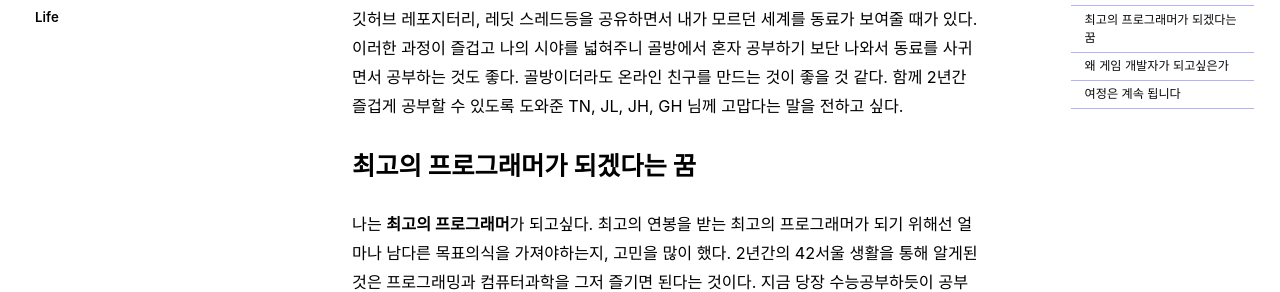
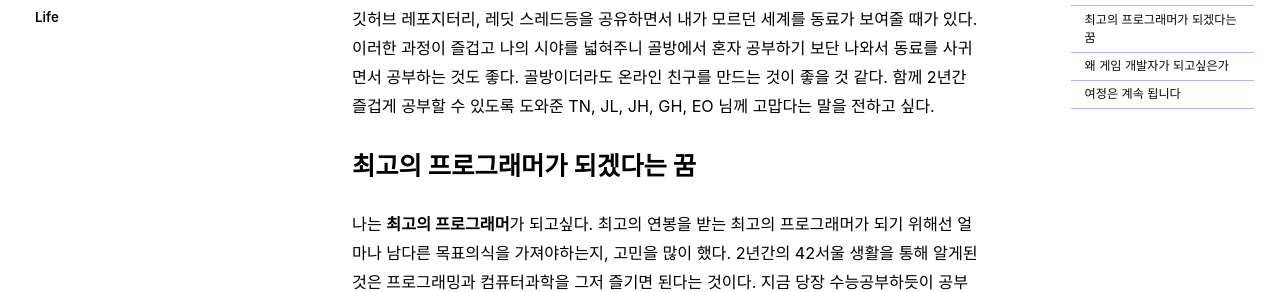
Before and after one commit to jeekpark/jeekpark.github.io, a Jekyll site: the page built from _posts/2024-07-10-life-42-seoul-review-0000.md, in a window 1280 px wide and 900 px high, scrolled down 2949 px. Shown: the part 368-660 px from the top of the window. Built offline with Jekyll 4.4.1, drawn with Linux system fonts in a browser that asks for light colours; cached includes are drawn as plain includes; some web fonts are replaced; comment, search, counter and statistics services are not loaded; some of the changed text lies outside the part shown.

Commit message:
Update: 2024-07-13

```diff
--- a/_posts/2024-07-10-life-42-seoul-review-0000.md
+++ b/_posts/2024-07-10-life-42-seoul-review-0000.md
@@ -1,6 +1,6 @@
 ---
 title: "2년간의 여정, 42서울 본과정(이너서클) 후기"
-excerpt: "여정은 계속됩니다"
+excerpt: "여정은 계속 됩니다"
 
 categories:
   - Life
@@ -58,7 +58,7 @@ C++를 통해 개체지향이 무엇인지 배우는 과제이다. 언어의 특
 타 교육기관(대학 포함)은 말하는 사람(교수, 강사)이 한 명이고 학생들은 듣기만 한다. 듣기만 하는 수업은 쉽게 배운다는 느낌을 주지만 스스로 생각하는 힘을 길러주진 않는다. 학생들은 한국 초중고 12년간의 교육으로 인해 교수가 정답을 알려주고 정답을 쉽게 가르쳐주길 바라는 경향이 있는 것 같다. 하지만 42캠퍼스는 speaker(교수, 강사)가 없기때문에 모두가 speaker가 되어서 학습내용에 대해서 토론하며 학습할 수 있다는 점이 매우 큰 차별성이자 장점이다. 학습 내용을 직접 말로 표현하며 설명하는 것은 단순히 듣기 수업보다 훨씬 많은 사고력을 요구한다. 뇌에 가장 많은 자극을 주고 한 번 설명한 내용은 그 토론의 상황, 상대방, 분위기, 개인적인 스토리로 인해 기억에 오래 남는다. 42캠퍼스의 3무 정책 중 '교수없음'은 얼핏 단점처럼 오해되는 것 같지만 직접 경험해보니 정말 큰 메리트이다. 세계 경제의 최대 권력 집단은 유대인들이고, 유대인들이 뛰어난 지성을 가진 이유는 유대인들의 학습방식, '하브루타'로부터 비롯된다. 유대인들은 어렸을 때부터 '탈무드'경전을 학습하는데 이때 나이, 성별, 계급의 차이를 두지 않고 **짝을 지어 질문하고 대화, 토론, 논쟁**한다는 것이다. 그만큼 직접 토론에 뛰어들며 스스로 뇌를 사용하고 상대방을 설득하는 과정이 지성을 기르는데 얼마나 중요한지 알 수 있다. 42캠퍼스는 이와 똑같은 원리를 기반으로 설계된 학교이다. 42캠퍼스에서 제공하는 것은 학생들이 모일 수 있는 공간, 컴퓨터, 과제PDF, 이 셋이 전부다. PDF로 주어진 과제에서 스스로 문제를 찾아내고 동료들끼리 토론하며 해결방안을 제시하는 과정을 계속 반복할 수 있다. 이로 인해 나중에 실제 세상에 나아가 직무를 얻어 일을 하게된다면 상사나 동료로부터 단순히 정답을 가르쳐주길 바라는 개발자가 아닌 스스로 문제를 인식하고 해결방안을 제시할 수 있는 능동적인 개발자가 될 수 있을 것이다.
 
 # 공통된 목표를 가진 동료를 만나는 곳
-42서울에는 1400 여 명의 학생들이 존재한다. 다양한 사람들이 존재하고 그 중, 공통된 목표를 가진 사람들을 만날 때도 있다. 나같은 경우는 게임개발자가 되고 싶고, 같은 꿈을 가진 동료들을 몇 명 만나게 되었다. 모두 인사이트가 다르다. 서로가 바라보는 시야의 내용을 공유하다보면 더욱 시야가 확장되어 있는 자신을 발견하게 된다. 서로가 발견한 블로그의 글, 책, 유튜브 영상, 깃허브 레포지터리, 레딧 스레드등을 공유하면서 내가 모르던 세계를 동료가 보여줄 때가 있다. 이러한 과정이 즐겁고 나의 시야를 넓혀주니 골방에서 혼자 공부하기 보단 나와서 동료를 사귀면서 공부하는 것도 좋다. 골방이더라도 온라인 친구를 만드는 것이 좋을 것 같다. 함께 2년간 즐겁게 공부할 수 있도록 도와준 TN, JL, JH, GH 님께 고맙다는 말을 전하고 싶다.
+42서울에는 1400 여 명의 학생들이 존재한다. 다양한 사람들이 존재하고 그 중, 공통된 목표를 가진 사람들을 만날 때도 있다. 나같은 경우는 게임개발자가 되고 싶고, 같은 꿈을 가진 동료들을 몇 명 만나게 되었다. 모두 인사이트가 다르다. 서로가 바라보는 시야의 내용을 공유하다보면 더욱 시야가 확장되어 있는 자신을 발견하게 된다. 서로가 발견한 블로그의 글, 책, 유튜브 영상, 깃허브 레포지터리, 레딧 스레드등을 공유하면서 내가 모르던 세계를 동료가 보여줄 때가 있다. 이러한 과정이 즐겁고 나의 시야를 넓혀주니 골방에서 혼자 공부하기 보단 나와서 동료를 사귀면서 공부하는 것도 좋다. 골방이더라도 온라인 친구를 만드는 것이 좋을 것 같다. 함께 2년간 즐겁게 공부할 수 있도록 도와준 TN, JL, JH, GH, EO 님께 고맙다는 말을 전하고 싶다.
 
 # 최고의 프로그래머가 되겠다는 꿈
 나는 **최고의 프로그래머**가 되고싶다. 최고의 연봉을 받는 최고의 프로그래머가 되기 위해선 얼마나 남다른 목표의식을 가져야하는지, 고민을 많이 했다. 2년간의 42서울 생활을 통해 알게된 것은 프로그래밍과 컴퓨터과학을 그저 즐기면 된다는 것이다. 지금 당장 수능공부하듯이 공부하면 당장에는 성과가 나와도 3년만 지나면 삼수생인 셈이다. 정신이 많이 힘들어질 수도 있다. 은퇴할 때까지 공부해야할 직업이 프로그래머라면 수능공부처럼 임했다간 개발자가 되기도 전에 전의를 상실할 수도 있다. 동료들에게도 누누이 이야기하는 내용이다. 앞으로도 계속 공부해야할 운명이라면 공부 자체를 즐길 수 있는 사람이 되어야한다. 급하게 두마리의 토끼를 잡으려다가 번아웃오거나, 스스로 화를 입기보단 보다 조심히 내가 지금 스스로 공부를 즐기고 있는지를 확인하는 것이 중요하다. 공부가 정말 즐거운 사람이 된다면, 일과중에 공부가 끝나도 취미로 다시 새로운 언어를 공부해본다든지, 새로운 공부가 또 시작된다. 단지 노력만으로 전부 채우기보단, 노력과 즐거움으로 채운다면 더 오래갈 수 있지 않을까? 그러다보면 남들보다 더 많은 공부량과 경험으로 최고의 프로그래머가 될 수 있지 않을까? 라고 생각한다. 즐기는 사람을 이길 순 없다.
@@ -68,7 +68,7 @@ C++를 통해 개체지향이 무엇인지 배우는 과제이다. 언어의 특
 게임은 새로운 세계를 창조하는 일종의 예술이다. 예전에 과제를 하다가 콘솔창에 캐릭터가 ICE BOLT라는 스킬을 사용하는 코드를 작성했는데 실행하는 순간 전율을 느낀 적이 있다. 볼품없는 검은색 콘솔창에 단지 문자열이 출력된 것 뿐이지만, 내가 캐릭터에 생명력을 불어넣고 새로운 세계를 창조한 것 같은 느낌이었다. 그리고 역사적으로는 지금보다 개임 개발환경이 훨씬 열악했고 무언가를 새로 창조한다는 것은 늘 한계였다. 하지만 4kb의 벽에서 마리오가 탄생하고, 한계를 이겨내 엄청난 세계를 만들어냈다. 지금도 게임으로 현실을 넘어 새로운 세계를 창조하려는 전세계의 게임 제작자들이 크런치를 하며 노력하고 있다. 게임은 늘 우리에게 가능성을 보여주는 것 같다. 4kb의 벽을 넘어선다는 가능성 그리고 이제는 '실제'와도 같은 게임을 만들수 있을 것이라는 희망. 최근에 '사이버펑크 2077'을 만든 CDPR의 수장 마르친 얀코프스키는 게임 출시 전에 '사이버펑크 2077'이 실제 세계에서 할 수 있는 모든 것을 게임에서도 할 수 있을 것이라고 호언장담했고 많은 사람들이 기대했다. 실제 출시가 되었을 땐, 기술의 한계때문에 많은 기능들이 삭제되고 호언장담했던 것보단 기대 이하의 반응이었지만, 나에게는 충분히 '게임으로 이런것까지 구현했어?'라는 감동을 주었고 가능성은 얼마든지 열려있다고 느낄 수 있었다. 미래의 문을 열려고 시도한 마르친 얀코프스키의 도전을 어떻게 보면 실패로 보일 수 있겠지만 인생은 실패와 성공이 아니라 **과정과 성공**으로 이루어져 있다 믿는 편이다. 앞으로 조금만 더 시도하다보면, 그리고 실패처럼 보이는 과정들을 하나하나 이루어나간다면 언젠가는 게임이 현실을 넘어서는 새로운 세계를 창조할 수 있는 날이 오지 않을까 기대가 된다. 이러한 역사적인 시대에 게임을 제작하는데, 미래의 문을 두드리는데, 동참해보고 싶다.
 
 # 여정은 계속 됩니다
-앞으로의 계획은 42캠퍼스의 심화과정인 아우터 코스를 해볼 계획이다. 이너서클은 어디까지나 2년짜리 프로그래밍 튜토리얼일 뿐, 이제 전문가가 되기 위해서는 무엇을 해야할지 고민해봐야한다. 다음과 같은 스레드를 돌리고 있다.
+앞으로의 계획은 42캠퍼스의 심화과정인 아우터 코스를 해볼 계획이다. 이너서클은 어디까지나 2년짜리 프로그래밍 튜토리얼일 뿐, 이제 전문가가 되기 위해서는 무엇을 해야할지 고민해봐야한다. 다음과 같은 스s레드를 돌리고 있다.
 - 김포프: C++, 개체지향, ASM, 소프트웨어공학수학, 알고리즘
 - 유데미: OpenGL, 언리얼
 - 홍정모: DirectX 그래픽스
```
Also changed, not shown: other parts of _posts/2024-07-10-life-42-seoul-review-0000.md (+2 -2 lines).
